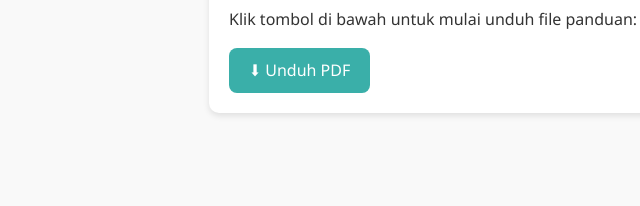
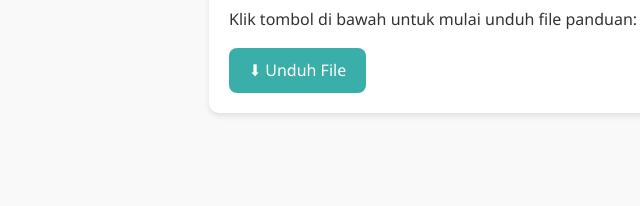
Before and after one commit to Troy-beepbeep/TUGAS-LATIHAN-WEBSITE, a plain HTML site: page c_isinya_HTML_Component/download.html in a window 1280 px wide. Shown: the part 396-602 px from the top of the page, 1-641 px from the left. Drawn offline with Linux system fonts and the light colour scheme.

Commit message:
Update download.html

```diff
--- a/c_isinya_HTML_Component/download.html
+++ b/c_isinya_HTML_Component/download.html
@@ -33,7 +33,7 @@
       <article class="download-card">
         <h2>Link Unduhan</h2>
         <p>Klik tombol di bawah untuk mulai unduh file panduan:</p>
-        <a href="assets/panduan-daur-ulang.pdf" class="download-btn">⬇ Unduh PDF</a>
+        <a href="https://drive.google.com/file/d/1V2HtjWdTFwTxTejR4lwjrIWrup4AXQIw/view?usp=drivesdk" class="download-btn">⬇ Unduh File</a>
       </article>
     </main>
 
```
